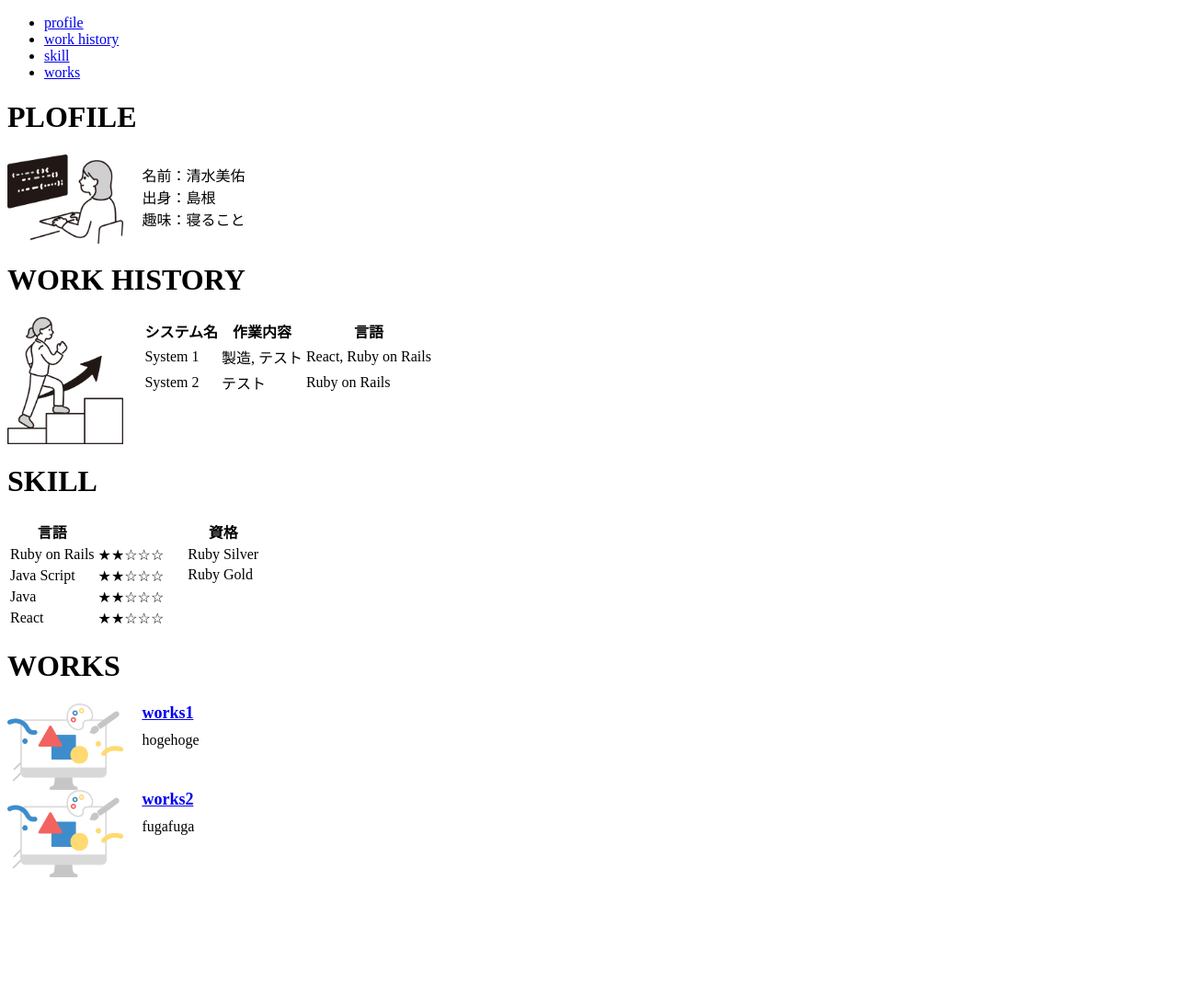
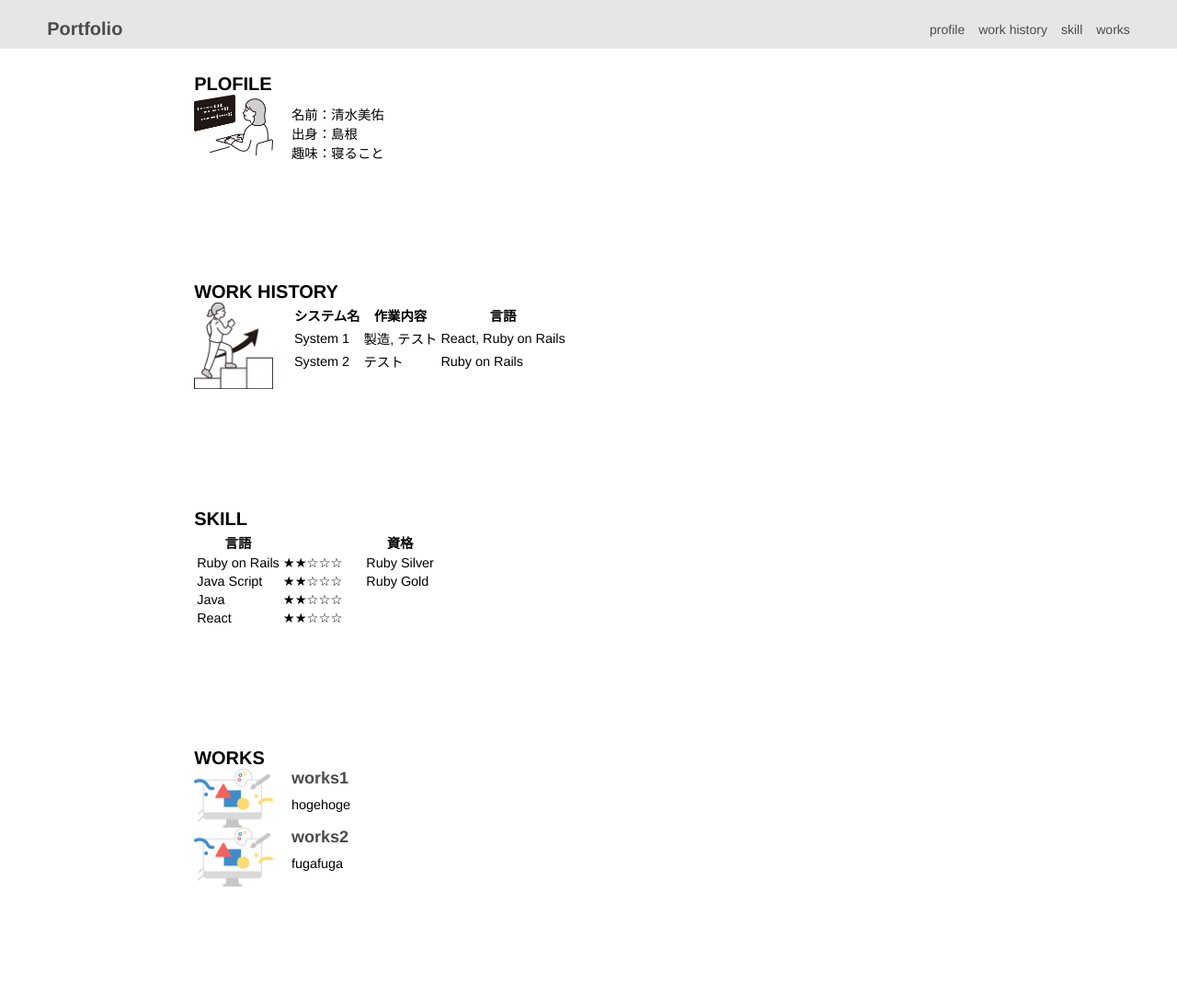
Before and after one commit to sjc-shimizu-m/port_folio, a Rails app: page / in a window 1280 px wide. Shown: the whole page at 92% size. Before the commit the page ends 962 px from the top, so only its background shows below. Run offline with Rails 7, Linux system fonts and the light colour scheme; some libraries are stand-ins or nearby versions.

Commit message:
cssでレイアウトを指定

```diff
--- a/app/assets/stylesheets/application.css
+++ b/app/assets/stylesheets/application.css
@@ -13,6 +13,67 @@
  *= require_tree .
  *= require_self
  */
+* {
+  box-sizing: border-box;
+}
+
+html {
+  font-size: 100%;
+}
+
+body {
+  margin: 0;
+  padding: 0;
+  font-family: "Hiragino Kaku Gothic Pro", "ヒラギノ角ゴ Pro W3", メイリオ, Meiryo, "ＭＳ Ｐゴシック", "Helvetica Neue", Helvetica, Arial, sans-serif;
+  background-color: #fff;
+}
+
+header {
+  width: 100%;
+  padding: 20px 4% 10px;
+  position: fixed;
+  top: 0;
+  display: flex;
+   align-items: center;
+  background-color: #e6e6e6;
+}
+
+h1 {
+  margin: 0; padding: 0;
+  font-size: 20px;
+}
+
+a {
+  text-decoration: none;
+  color: #4b4b4b;
+}
+
+ul {
+  list-style: none;
+  margin: 0;
+  display: flex;
+}
+
+li {
+  margin: 0 0 0 15px;
+  font-size: 14px;
+}
+
+nav {
+  margin: 0 0 0 auto;
+}
+
+main {
+  padding-top: 80px;
+}
+
+.wrapper {
+  max-width: 960px;
+  margin: 0 auto 130px auto;
+  font-size: 0.9rem;
+  padding: 0 4%;
+}
+
 .flex{
   display: flex;
 }
--- a/app/views/tops/_header.html.erb
+++ b/app/views/tops/_header.html.erb
@@ -1,10 +1,13 @@
 <header>
-  <nav>
+  <h1>
+    <a href="/">Portfolio</a>
+  </h1>
+  <nav class="pc_nav">
     <ul>
-      <li><%= link_to "profile", '#' %></li>
-      <li><%= link_to "work history", '#' %></li>
-      <li><%= link_to "skill", '#' %></li>
-      <li><%= link_to "works", '#' %>
+      <li><a href="#profile">profile</a></li>
+      <li><a href="#work_history">work history</a></li>
+      <li><a href="#skill">skill</li>
+      <li><a href="#works">works</a></li>
     </ul>
   </nav>
 </header>
--- a/app/views/tops/_profile.html.erb
+++ b/app/views/tops/_profile.html.erb
@@ -1,5 +1,5 @@
-<h1>PLOFILE</h1>
-<body>
+<section id="plofile" class="wrapper">
+  <h1>PLOFILE</h1>
   <div class="flex">
     <%= image_tag 'programing.png', width: '10%', height: '10%' %>
     <div class="right">
@@ -10,4 +10,4 @@
       </p>
     </div>
   </div>
-</body>
+</section>
--- a/app/views/tops/_skill.html.erb
+++ b/app/views/tops/_skill.html.erb
@@ -1,5 +1,5 @@
-<h1>SKILL</h1>
-<body>
+<section id="skill" class="wrapper">
+  <h1>SKILL</h1>
   <div class="flex">
     <table>
       <thead>
@@ -45,3 +45,4 @@
       </table>
     </div>
   </div>
+</section>
--- a/app/views/tops/_work_history.html.erb
+++ b/app/views/tops/_work_history.html.erb
@@ -1,5 +1,5 @@
-<h1>WORK HISTORY</h1>
-<body>
+<section id="work_history" class="wrapper">
+  <h1>WORK HISTORY</h1>
   <div class="flex">
     <%= image_tag 'step.png', width: '10%', height: '10%' %>
     <div class="right">
@@ -26,4 +26,4 @@
       </table>
     </div>
   </div>
-</body>
+</section>
--- a/app/views/tops/_works.html.erb
+++ b/app/views/tops/_works.html.erb
@@ -1,5 +1,5 @@
-<h1>WORKS</h1>
-<body>
+<section id="works" class="wrapper">
+  <h1>WORKS</h1>
   <div class="flex">
     <%= image_tag 'design.png', width: '10%', height: '10%' %>
     <div class="right">
@@ -18,4 +18,4 @@
       <p class="text">fugafuga</p>
     </div>
   </div>
-</body>
+</section>
```
